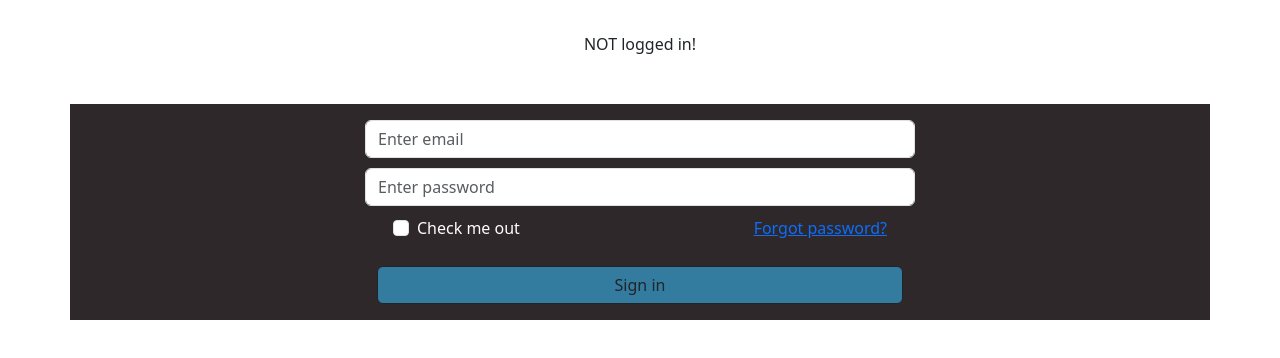
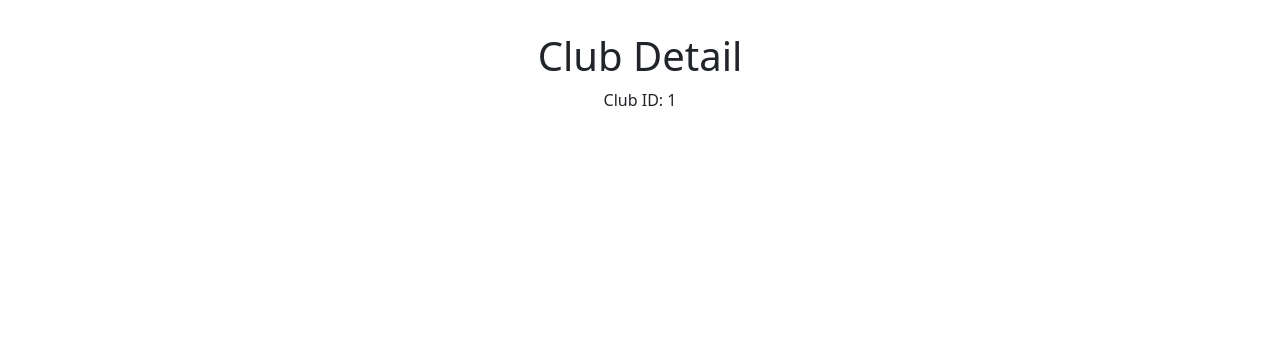
Before and after one commit to Degen-IO/homegame-web, a React (Vite) app: page /club/1 in a window 1280 px wide. Shown: the top 358 px of the page. Built offline with nearby package versions, Linux system fonts and the light colour scheme.

Commit message:
Adds React Router, club details

```diff
--- a/package.json
+++ b/package.json
@@ -17,7 +17,8 @@
     "jwt-decode": "^4.0.0",
     "react": "^18.2.0",
     "react-bootstrap": "^2.9.1",
-    "react-dom": "^18.2.0"
+    "react-dom": "^18.2.0",
+    "react-router-dom": "^6.21.1"
   },
   "devDependencies": {
     "@types/react": "^18.2.43",
--- a/src/App.jsx
+++ b/src/App.jsx
@@ -6,8 +6,10 @@ import {
   ApolloProvider,
   gql,
 } from "@apollo/client";
+import { BrowserRouter as Router, Route, Routes } from "react-router-dom";
+
 import TestLogin from "./components/testLogin.jsx";
-import { Home } from "./page/Home.jsx";
+import { Home, Clubdetail } from "./page";
 
 const client = new ApolloClient({
   request: (operation) => {
@@ -24,11 +26,15 @@ const client = new ApolloClient({
 
 function App() {
   return (
-    <>
-      <ApolloProvider client={client}>
-        <Home />
-      </ApolloProvider>
-    </>
+    <ApolloProvider client={client}>
+      <Router>
+        <Routes>
+          <Route path="/" element={<Home />} />
+          <Route path="/club/:clubId" element={<Clubdetail />} />
+          {/* Remove the standalone Home component */}
+        </Routes>
+      </Router>
+    </ApolloProvider>
   );
 }
 
--- a/src/components/Club.jsx
+++ b/src/components/Club.jsx
@@ -2,25 +2,25 @@ import React from "react";
 import Auth from "../utils/auth";
 import { useQuery } from "@apollo/client";
 import { QUERY_USERS_POKERGROUPS } from "../graphql/queries";
+import { Link } from "react-router-dom";
 // User info
 const user = Auth.getUser()?.data || {}; // Fallback to empty object
 const { userId, email, name } = user;
 
 // Gets info for clubs -- TO DO: different component that makes cards/buttons?
 function ClubInfo(userId) {
-  console.log("my userId is", userId);
   const { loading, error, data } = useQuery(QUERY_USERS_POKERGROUPS, {
     variables: { userId },
   });
   if (loading) return "Loading...";
   if (error) return `Error! ${error.message}`;
-  console.log(data);
+  if (data)
     return (
       <>
         {data?.pokerGroups.map((group) => (
-        <div key={group.groupId}>
-          <p>{group.name}</p>
-        </div>
+          <Link key={group.groupId} to={`/club/${group.groupId}`}>
+            <button className="club-button">{group.name}</button>
+          </Link>
         ))}
       </>
     );
--- /dev/null
+++ b/src/page/Clubdetail.jsx
@@ -0,0 +1,17 @@
+import React from "react";
+import { useParams } from "react-router-dom";
+
+export const Clubdetail = () => {
+  const params = useParams();
+  const clubId = params.clubId; // Or destructure directly: const { clubId } = useParams();
+
+  // Use clubId to fetch club details or perform other actions
+
+  return (
+    <div>
+      <h1>Club Detail</h1>
+      <p>Club ID: {clubId}</p>
+      {/* Render additional club details here */}
+    </div>
+  );
+};
--- /dev/null
+++ b/src/page/index.js
@@ -0,0 +1,4 @@
+import { Home } from "./Home";
+import { Clubdetail } from "./Clubdetail";
+
+export { Home, Clubdetail };
```
Also changed, not shown: 1 other file (tests, documents, lock files or other folders). Lines whose indentation alone changed are shown as unchanged.
